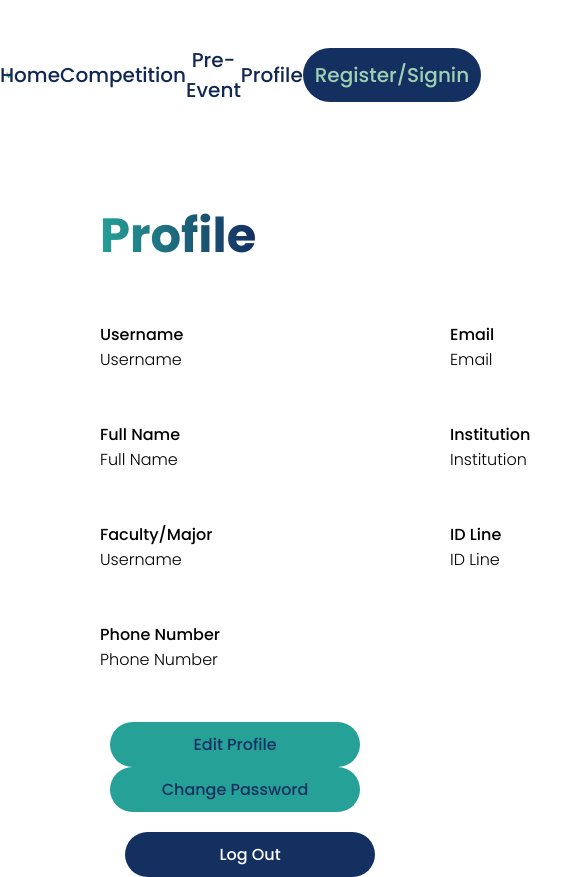
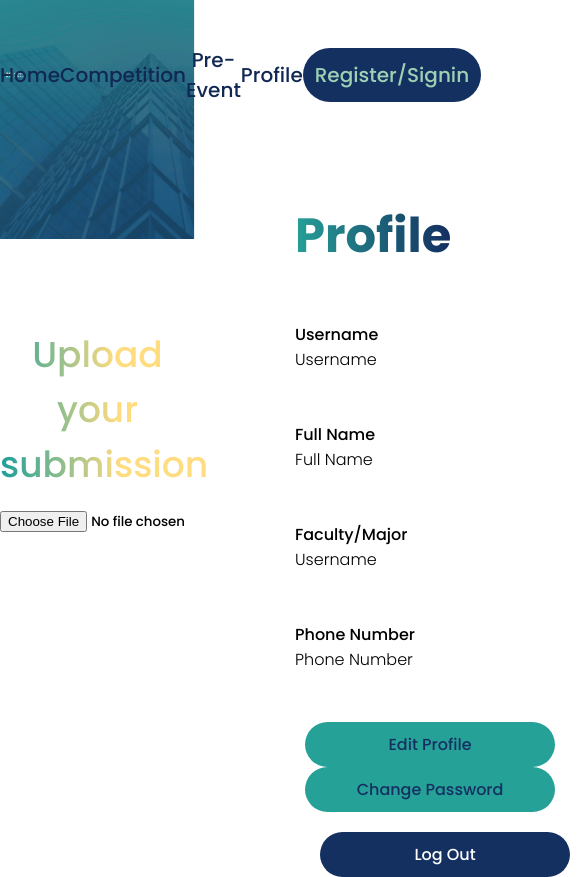
Before and after one commit to IloveNooodles/GICC, a React (Create React App) app in the folder frontend/: page /profile in a window 390 px wide. Shown: the top 877 px of the page, 585 px wide, since content can reach past the window. Built offline with nearby package versions, Linux system fonts and the light colour scheme.

Commit message:
navbar and upload

```diff
--- a/frontend/src/components/Home/aboutUs.css
+++ b/frontend/src/components/Home/aboutUs.css
@@ -50,16 +50,16 @@
 
 .left-circle-big {
   position: absolute;
-  height: 400px;
-  width: 400px;
+  height: clamp(100px, 300px, 400px);
+  width: clamp(100px, 300px, 400px);
   padding: 0;
   left: -7%;
 }
 
 .right-circle-big {
   position: absolute;
-  height: 300px;
-  width: 300px;
+  height: clamp(100px, 300px, 400px);
+  width: clamp(100px, 300px, 400px);
   padding: 0;
   right: 0;
 }
--- a/frontend/src/components/navbar.css
+++ b/frontend/src/components/navbar.css
@@ -31,11 +31,13 @@ img {
   color: #f2f2f2;
   height: fit-content;
   width: fit-content;
+  transition: 0.1s;
 }
 
 .link-style:hover {
   cursor: pointer;
-  text-decoration: underline;
+  border-bottom: 3px solid yellow;
+  color: #102853;
 }
 
 .links-container {
--- a/frontend/src/pages/ProfilePage.css
+++ b/frontend/src/pages/ProfilePage.css
@@ -12,6 +12,39 @@
   max-width: 50vw;
   background: url("../components/assets/login-decoration.png") no-repeat;
   background-size: 50vw;
+  display: flex;
+  text-align: center;
+  flex-direction: column;
+  align-items: center;
+  justify-content: center;
+}
+
+.left-profile-container p{
+  height: fit-content;
+  height: fit-content;
+  padding: 1rem;
+  font-size: 36px;
+  background: linear-gradient(267.2deg, #ffdc80 41.24%, #26a198 89.6%);
+  background-clip: text;
+  -webkit-text-fill-color: transparent;
+}
+
+.form-container {
+  display: flex;
+  justify-content: center;
+  height: fit-content;
+  width: fit-content;
+  text-align: center;
+  margin: 0 auto;
+}
+
+.form-container input {
+  width: fit-content;
+}
+
+.upload-input input {
+  text-align: center;
+  width: fit-content;
 }
 
 .buttons {
--- a/frontend/src/pages/ProfilePage.js
+++ b/frontend/src/pages/ProfilePage.js
@@ -1,17 +1,33 @@
 import "./ProfilePage.css";
 
 import Navbar from "../components/navbar";
+import { useState } from "react";
 
 import { Link } from "react-router-dom";
 
 const ProfilePage = () => {
+  const [name, setName] = useState("");
+  const [selectedFile, setSelectedFile] = useState(null);
+
   return (
     <div className="profile-root">
       <div className="navbar-profile">
         <Navbar className="blue-text" />
       </div>
       <div className="profile-container">
-        <div className="left-profile-container"></div>
+        <div className="left-profile-container">
+          <p>Upload your submission</p>
+          <div className="form-container">
+            <form>
+              <input
+                type="file"
+                value={selectedFile}
+                className="upload-input"
+                onChange={(e) => setSelectedFile(e.target.files[0])}
+              />
+            </form>
+          </div>
+        </div>
         <div className="right-profile-container">
           <h1>Profile</h1>
           <div className="right-text-content-profile">
```
